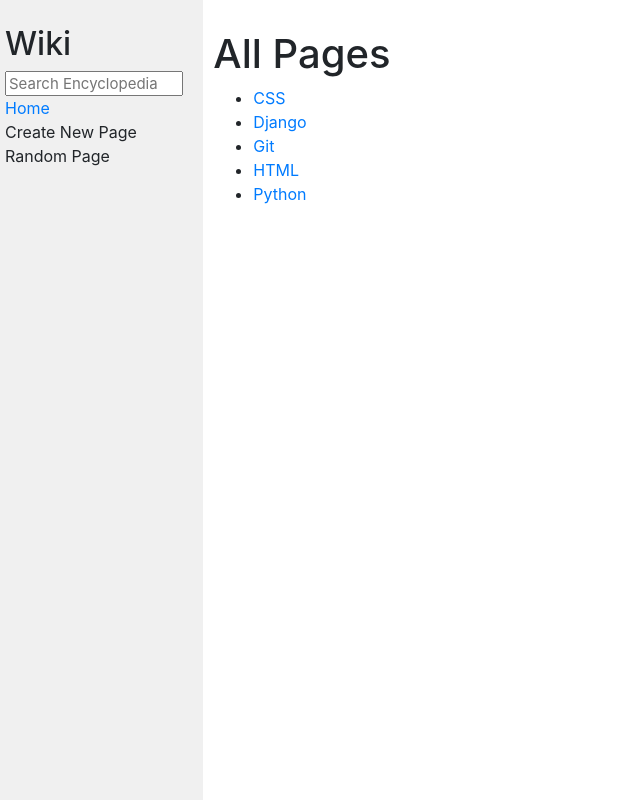
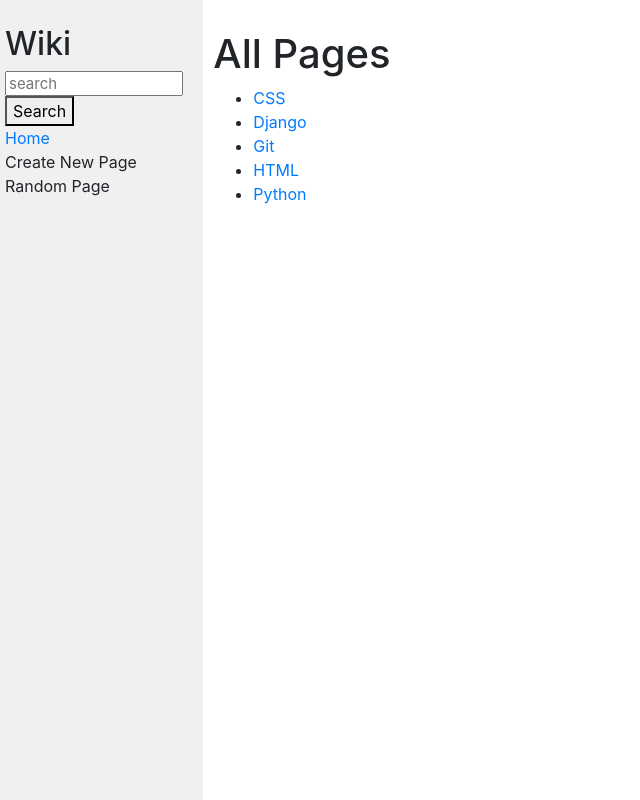
Before and after one commit to tristenwallace/cs50_wiki, a Django app: page / in a window 1280 px wide. Shown: the whole page, without its empty margins (0-640 px from the left). Run offline with Django 3.2, Linux system fonts and the light colour scheme; some libraries are stand-ins or nearby versions.

Commit message:
Implement search functionality

```diff
--- a/encyclopedia/templates/encyclopedia/layout.html
+++ b/encyclopedia/templates/encyclopedia/layout.html
@@ -12,8 +12,10 @@
         <div class="row">
             <div class="sidebar col-lg-2 col-md-3">
                 <h2>Wiki</h2>
-                <form>
-                    <input class="search" type="text" name="q" placeholder="Search Encyclopedia">
+                <form action="{% url 'search' %}" method="GET">
+                    <!--{% csrf_token %} -->
+                    <input class="search" type="text" name="search" placeholder="search">
+                    <button type="submit">Search</button>
                 </form>
                 <div>
                     <a href="{% url 'index' %}">Home</a>
--- a/encyclopedia/urls.py
+++ b/encyclopedia/urls.py
@@ -1,8 +1,8 @@
 from django.urls import path
-
 from . import views
 
 urlpatterns = [
     path("", views.index, name="index"),
-    path("<str:title>", views.entry, name="entry")
+    path("<str:title>", views.entry, name="entry"),
+    path("search/", views.search, name="search")
 ]
--- a/encyclopedia/views.py
+++ b/encyclopedia/views.py
@@ -18,3 +18,28 @@
         "title": title,
         "content": util.get_entry(title)
     })
+
+def search(request):
+    if 'search' in request.GET:
+        search_term = request.GET['search']
+
+    entries = util.list_entries()
+    results = []
+
+    for entry in entries:
+        if entry.lower().find(search_term.lower()) != -1:
+            results.append(entry)
+
+    if not results:
+        return render(request, "encyclopedia/error.html", {
+            "message": "No search results found"
+        })
+    if len(results) is 1:
+        return render(request, "encyclopedia/entry.html", {
+            "title": results[0],
+            "content": util.get_entry(results[0])
+        })
+
+    return render(request, "encyclopedia/search.html", {
+        "results": results
+    })
```
Also changed, not shown: encyclopedia/templates/encyclopedia/search.html (added, +16 -0 lines).
